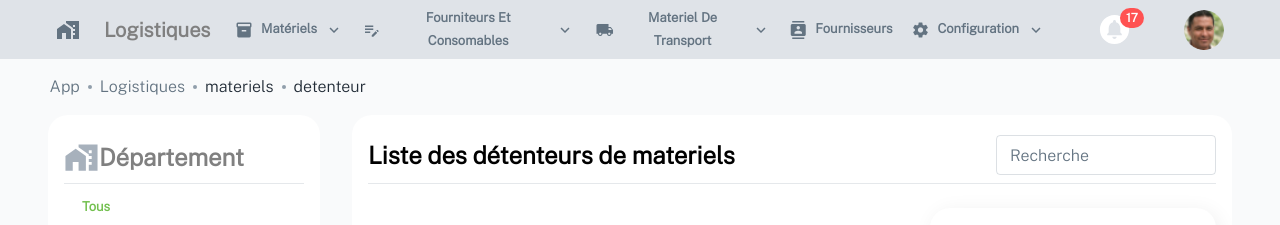
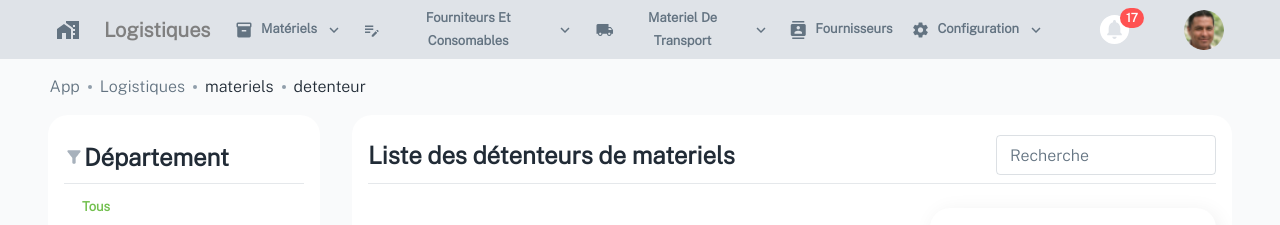
Before and after one commit to tsilefy12/front-logistique, a Next.js app: page /logistique/materiels/detenteur in a window 1280 px wide. Shown: the top 225 px of the page. Built offline with nearby package versions, Linux system fonts and the light colour scheme; grey boxes are pictures that could not be loaded.

Commit message:
fix detenteur design and icon filter

```diff
--- a/components/materiels/Detenteur/ListDetenteur.tsx
+++ b/components/materiels/Detenteur/ListDetenteur.tsx
@@ -12,7 +12,6 @@ import {
   TextField,
 } from "@mui/material";
 import FilterAltIcon from "@mui/icons-material/FilterAlt";
-import MapsHomeWorkIcon from "@mui/icons-material/MapsHomeWork";
 import AddIcon from "@mui/icons-material/Add";
 import CardEmploye from "../../CardEmploye";
 import Link from "next/link";
@@ -27,10 +26,8 @@ const ListDetenteur = () => {
         <Grid item xs={12} md={3}>
           <FilterContainer>
             <FilterTitle>
-              <MapsHomeWorkIcon color="disabled" fontSize="large" />
-              <Typography variant="h4" color="GrayText">
-                Département
-              </Typography>
+              <FilterAltIcon color="disabled" fontSize="small" />
+              <Typography variant="h4">Département</Typography>
             </FilterTitle>
             <Divider />
             <FilterContent>
@@ -81,7 +78,7 @@ const ListDetenteur = () => {
         <Grid item xs={12} md={9}>
           <ContainerListEmploye>
             <ListTitle>
-              <Typography variant="h4" color="black">
+              <Typography variant="h4">
                 Liste des détenteurs de materiels
               </Typography>
               <TextField
```
